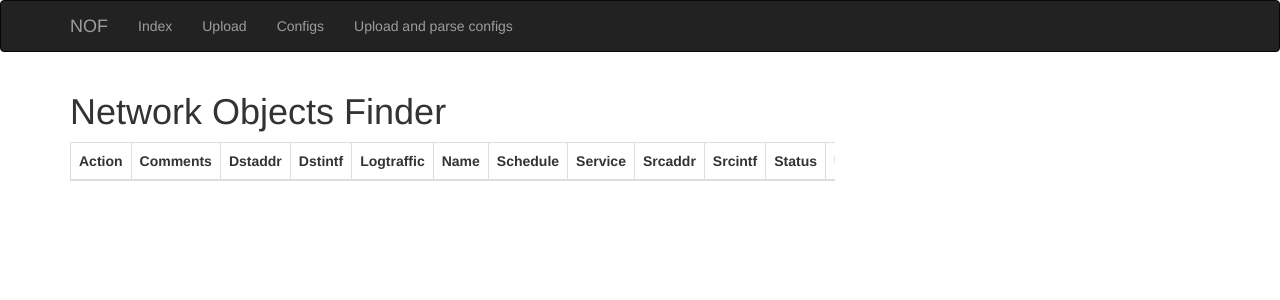
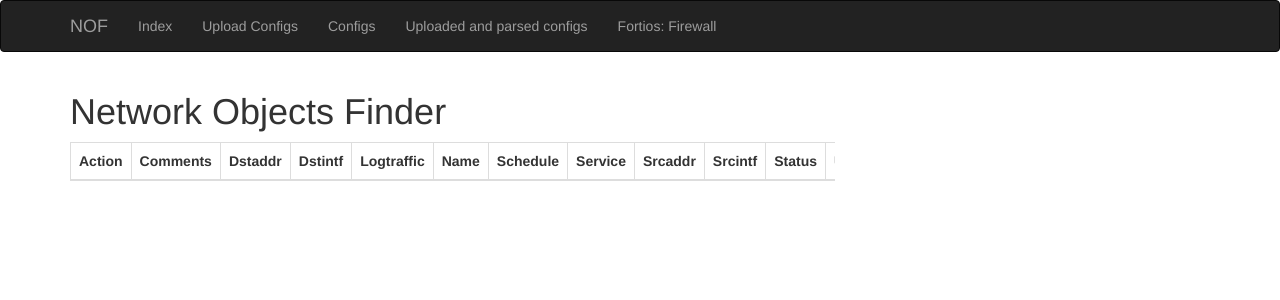
Before and after one commit to ssato/nof, a Flask app: page /fortios/firewall/1 in a window 1280 px wide. Shown: the top 300 px of the page. Run offline with Flask 2, Linux system fonts and the light colour scheme; lists and menus that the app fills with data are empty; parts of the project's set-up code (start-up, migrations or seed data) failed here and were passed over; some libraries are stand-ins or nearby versions.

Commit message:
change: add fortios related links

```diff
--- a/src/nof/templates/base.html
+++ b/src/nof/templates/base.html
@@ -25,10 +25,11 @@ Network Objects Finder{%
     </div>
     <div class="navbar-collapse collapse">
       <ul class="nav navbar-nav">
-        <li><a href="/">Index</a></li>
-        <li><a href="/upload">Upload</a></li>
-        <li><a href="/config">Configs</a></li>
-        <li><a href="/config/upload">Upload and parse configs</a></li>
+        <li><a class="nav-link" href="/">Index</a></li>
+        <li><a class="nav-link" href="/upload">Upload Configs</a></li>
+        <li><a class="nav-link" href="/config">Configs</a></li>
+        <li><a class="nav-link" href="/config/upload">Uploaded and parsed configs</a></li>
+        <li><a class="nav-link" href="/fortios/firewall">Fortios: Firewall</a></li>
       </ul>
     </div>
   </div>
```
